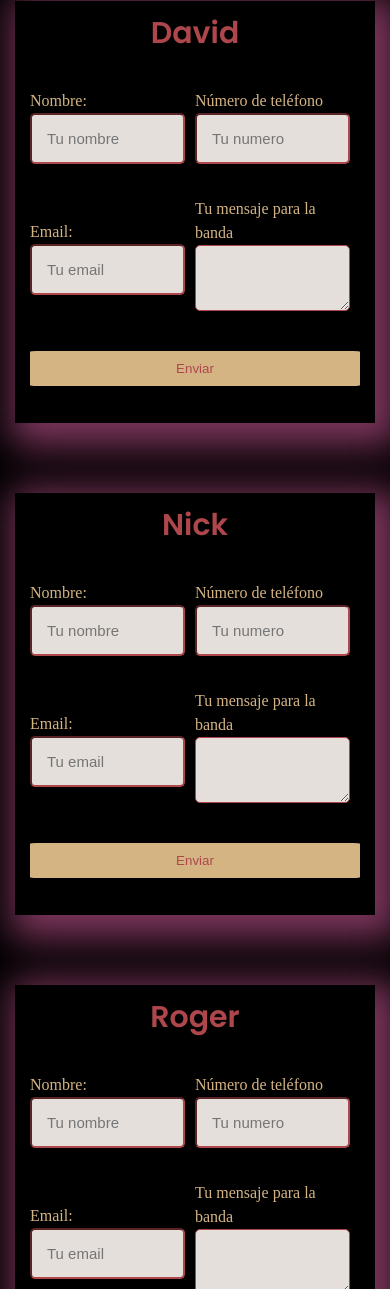
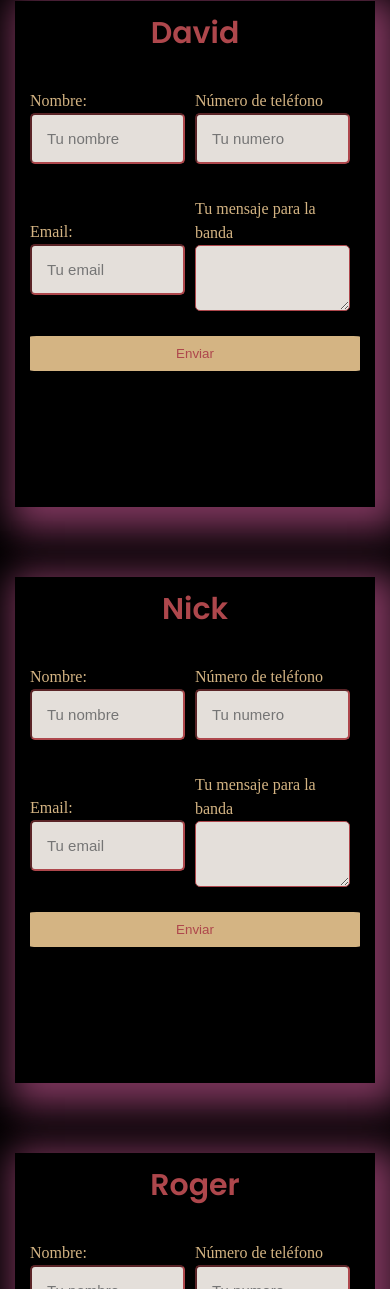
Before and after one commit to MarianaCaradec/pink-floyd-web, a website: page pages/contacto.html in a window 390 px wide. Shown: the part 711-2000 px from the top of the page. Drawn offline with Linux system fonts and the light colour scheme.

Commit message:
corregi tamaño formularios

```diff
--- a/scss/components/_footer.scss
+++ b/scss/components/_footer.scss
@@ -4,6 +4,7 @@ footer {
     margin-top: 5rem;
     .enlaces {
         @include flex(row, flex-end, center);
+        @extend %alineaciones;
         column-gap: 2rem;
         width: 50%;
         .img-footer {
--- a/scss/components/_header.scss
+++ b/scss/components/_header.scss
@@ -7,6 +7,7 @@
     .navegacion {
         ul {
             @include flex(row, space-between, center);
+            @extend %alineaciones;
             column-gap: 1.5rem;
 
         }
--- a/scss/pages/_main-contacto.scss
+++ b/scss/pages/_main-contacto.scss
@@ -7,7 +7,7 @@
             -moz-box-shadow: 10px 10px 35px 14px rgba(148, 64, 110, 0.83);
             box-shadow: 10px 10px 35px 14px rgba(148, 64, 110, 0.83);
             width: 30vw;
-            height: 50vh;
+            height: 58vh;
             margin: 2rem;
             h3 {
                 font-size: 3rem;
@@ -43,7 +43,7 @@
                     height: 20%;
                     text-align: center;
                     font-size: 2rem;
-                    margin-bottom: 5rem;
+                    margin-bottom: 8rem;
                     button {
                         background-color: nth($list: $colores, $n: 1);
                         color: nth($list: $colores, $n: 2);
--- a/scss/utilities/_media-queries.scss
+++ b/scss/utilities/_media-queries.scss
@@ -154,7 +154,7 @@
     .main-formulario {
         .formulario {
             width: auto;
-            height: 50vh;
+            height: 60vh;
             margin: 1.5rem;
         }
     // FOOTER
```
Also changed, not shown: css/main.css, 1 other file.
